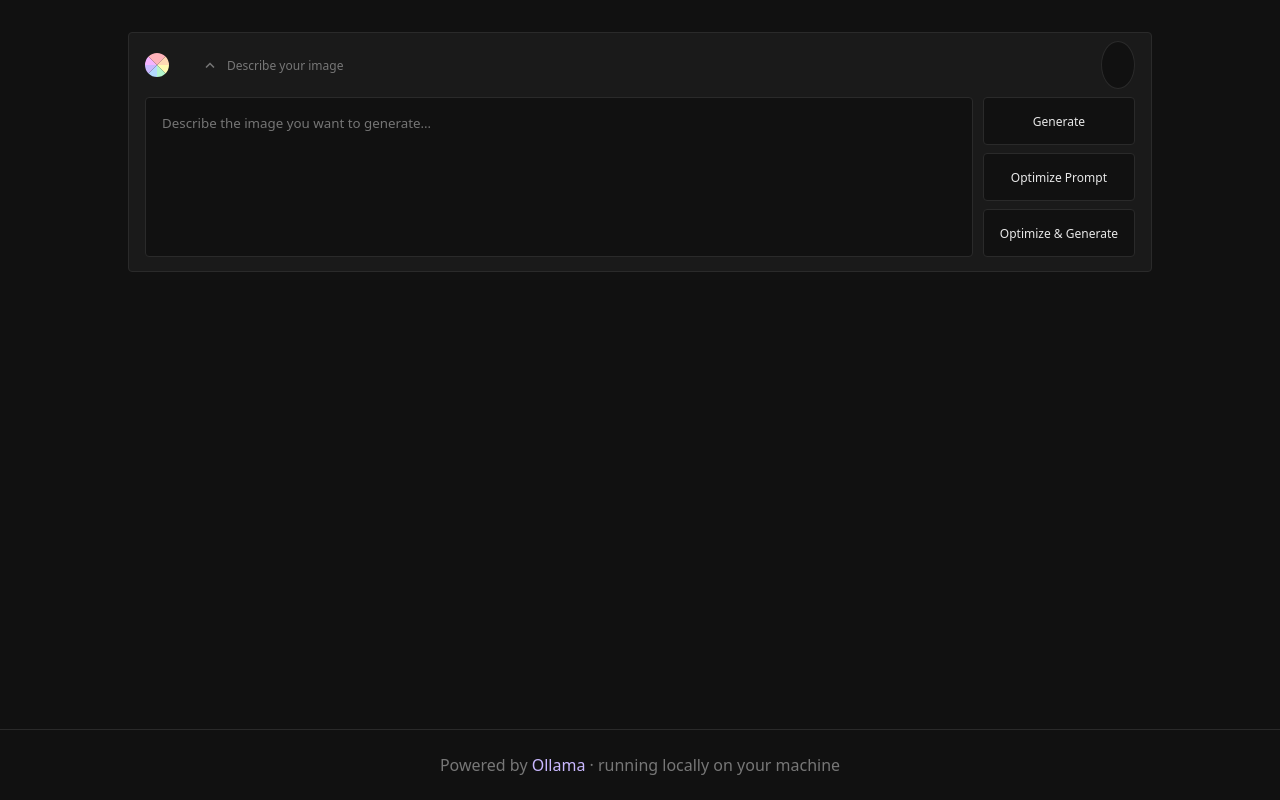
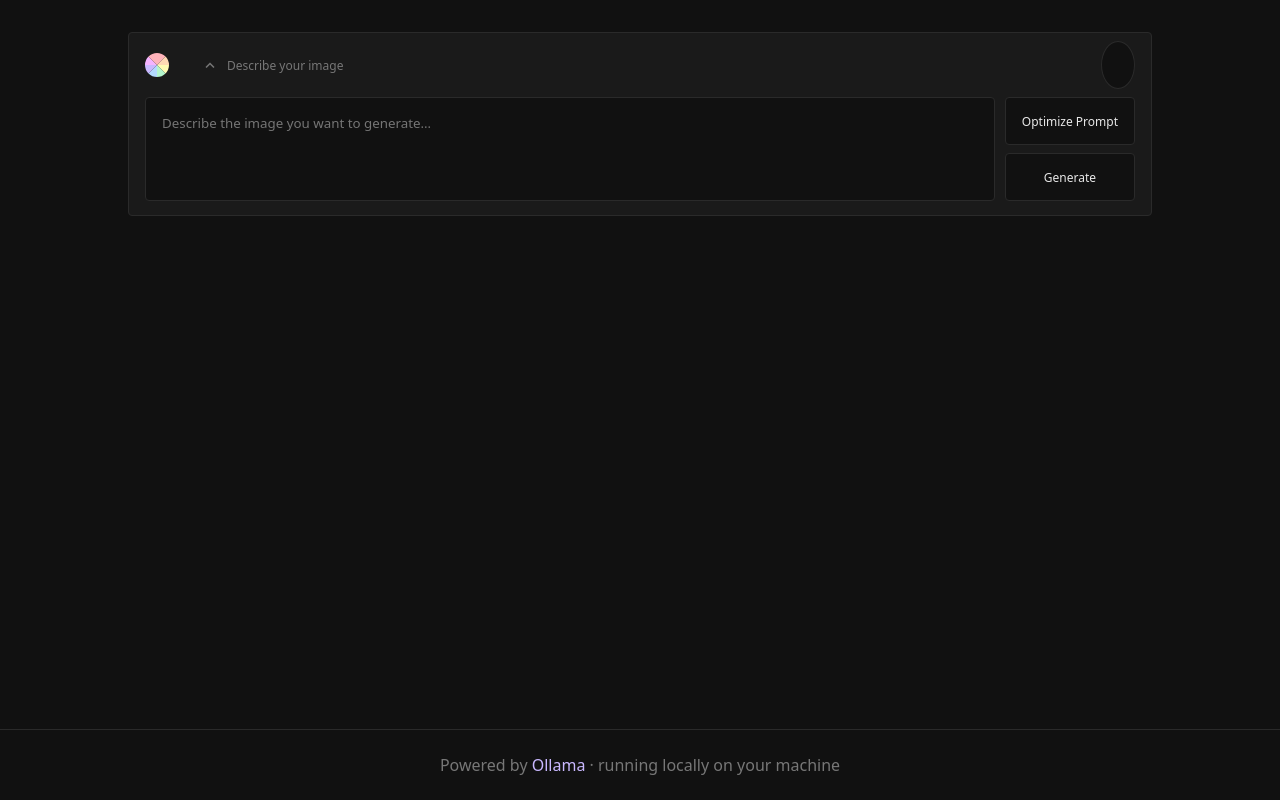
Before and after one commit to t4ckermann/LoCanva, a FastAPI app: page / in a window 1280 px wide. Run offline with FastAPI, Linux system fonts and the light colour scheme.

Commit message:
feat: remove optimize and generate button in favor of only generate or optimise buttons as choice

```diff
--- a/src/controller.ts
+++ b/src/controller.ts
@@ -7,7 +7,6 @@ export interface UI {
     prompt:                 HTMLTextAreaElement;
     generateBtn:            HTMLButtonElement;
     optimizeOnlyBtn:        HTMLButtonElement;
-    optimizeBtn:            HTMLButtonElement;
     promptBar:              HTMLDivElement;
     promptToggle:           HTMLButtonElement;
     imageContainer:         HTMLDivElement;
@@ -64,7 +63,6 @@ export class Controller {
     private setControlsDisabled(disabled: boolean): void {
         this.ui.generateBtn.disabled = disabled;
         this.ui.optimizeOnlyBtn.disabled = disabled;
-        this.ui.optimizeBtn.disabled = disabled;
         this.ui.historyToggle.disabled = disabled;
         this.ui.historyList.style.pointerEvents = disabled ? "none" : "";
     }
@@ -272,7 +270,6 @@ export class Controller {
         });
         this.ui.generateBtn.addEventListener("click", () => this.run(false));
         this.ui.optimizeOnlyBtn.addEventListener("click", () => this.run(true, false));
-        this.ui.optimizeBtn.addEventListener("click", () => this.run(true));
         this.ui.prompt.addEventListener("keydown", (e: KeyboardEvent) => {
             if (e.key === "Enter" && !e.shiftKey) { e.preventDefault(); this.run(true); }
             if (e.key === "ArrowUp" || e.key === "ArrowDown") this.handleArrowNav(e);
--- a/src/main.ts
+++ b/src/main.ts
@@ -5,7 +5,6 @@ const controller = new Controller({
     prompt:                 document.getElementById("prompt")                   as HTMLTextAreaElement,
     generateBtn:            document.getElementById("generate-btn")             as HTMLButtonElement,
     optimizeOnlyBtn:        document.getElementById("optimize-only-btn")        as HTMLButtonElement,
-    optimizeBtn:            document.getElementById("optimize-btn")             as HTMLButtonElement,
     promptBar:              document.getElementById("prompt-bar")               as HTMLDivElement,
     promptToggle:           document.getElementById("prompt-toggle")            as HTMLButtonElement,
     imageContainer:         document.getElementById("image-container")          as HTMLDivElement,
--- a/static/css/base.css
+++ b/static/css/base.css
@@ -45,6 +45,8 @@
     --warn-border: #3a3000;
     --warn-text: #e8d080;
     --border-radius: 4px;
+    --button-height: 48px;
+    --gap: 8px;
 }
 
 [data-theme="light"] {
--- a/static/css/components.css
+++ b/static/css/components.css
@@ -3,7 +3,7 @@
 .buttons {
     display: flex;
     flex-direction: column;
-    gap: 8px;
+    gap: var(--gap);
 }
 
 button {
@@ -17,8 +17,8 @@ button {
     padding: 8px 16px;
     white-space: nowrap;
     transition: border-color 0.15s, color 0.15s;
-    min-height: 48px;
-    gap: 8px;
+    min-height: var(--button-height);
+    gap: var(--gap);
 }
 
 button:disabled {
@@ -106,7 +106,7 @@ button:hover:not(:disabled) {
 .history-toggle {
     display: flex;
     align-items: center;
-    gap: 8px;
+    gap: var(--gap);
     width: 100%;
     height: 40px;
     padding: 0 14px;
@@ -140,7 +140,7 @@ button:hover:not(:disabled) {
 
 .history-list {
     display: flex;
-    gap: 8px;
+    gap: var(--gap);
     padding: 0 12px 10px;
     overflow-x: auto;
     height: 88px;
--- a/static/css/layout.css
+++ b/static/css/layout.css
@@ -77,8 +77,7 @@ body:has(#loading-overlay:not(.hidden)) .logo {
 .prompt-toggle {
     display: flex;
     align-items: center;
-    gap: 8px;
-    padding: 10px 16px;
+    gap: var(--gap);
     background: none;
     border: none;
     color: var(--text-muted);
@@ -128,7 +127,7 @@ textarea#prompt {
     resize: none;
     line-height: 1.5;
     outline: none;
-    min-height: 160px;
+    min-height: 104px;
 }
 
 textarea#prompt:focus {
@@ -137,7 +136,7 @@ textarea#prompt:focus {
 
 /* Mobile */
 
-@media (width <= 640px) {
+@media (width <= 1024px) {
     .prompt-bar {
         top: 0;
         border-left: none;
@@ -180,7 +179,7 @@ textarea#prompt:focus {
     right: 0;
     z-index: 90;
     background: var(--surface);
-    border: 1px solid var(--border);
+    border: 1px solid var(--border) 1px solid var(--border) 1px solid var(--border) 0;
     border-radius: var(--border-radius) var(--border-radius) 0 0;
     height: 40px;
     overflow: hidden;
--- a/templates/index.html
+++ b/templates/index.html
@@ -22,9 +22,8 @@
             <div class="prompt-content" id="prompt-content">
                 <textarea id="prompt" placeholder="Describe the image you want to generate…" rows="3"></textarea>
                 <div class="buttons">
+                    <button id="optimize-only-btn">Optimize Prompt</button>
                     <button id="generate-btn">Generate</button>
-                    <button id="optimize-only-btn">Optimize Prompt</button>
-                    <button id="optimize-btn">Optimize &amp; Generate</button>
                 </div>
             </div>
         </div>
```
Also changed, not shown: src/controller.test.ts (+0 -1 lines).
